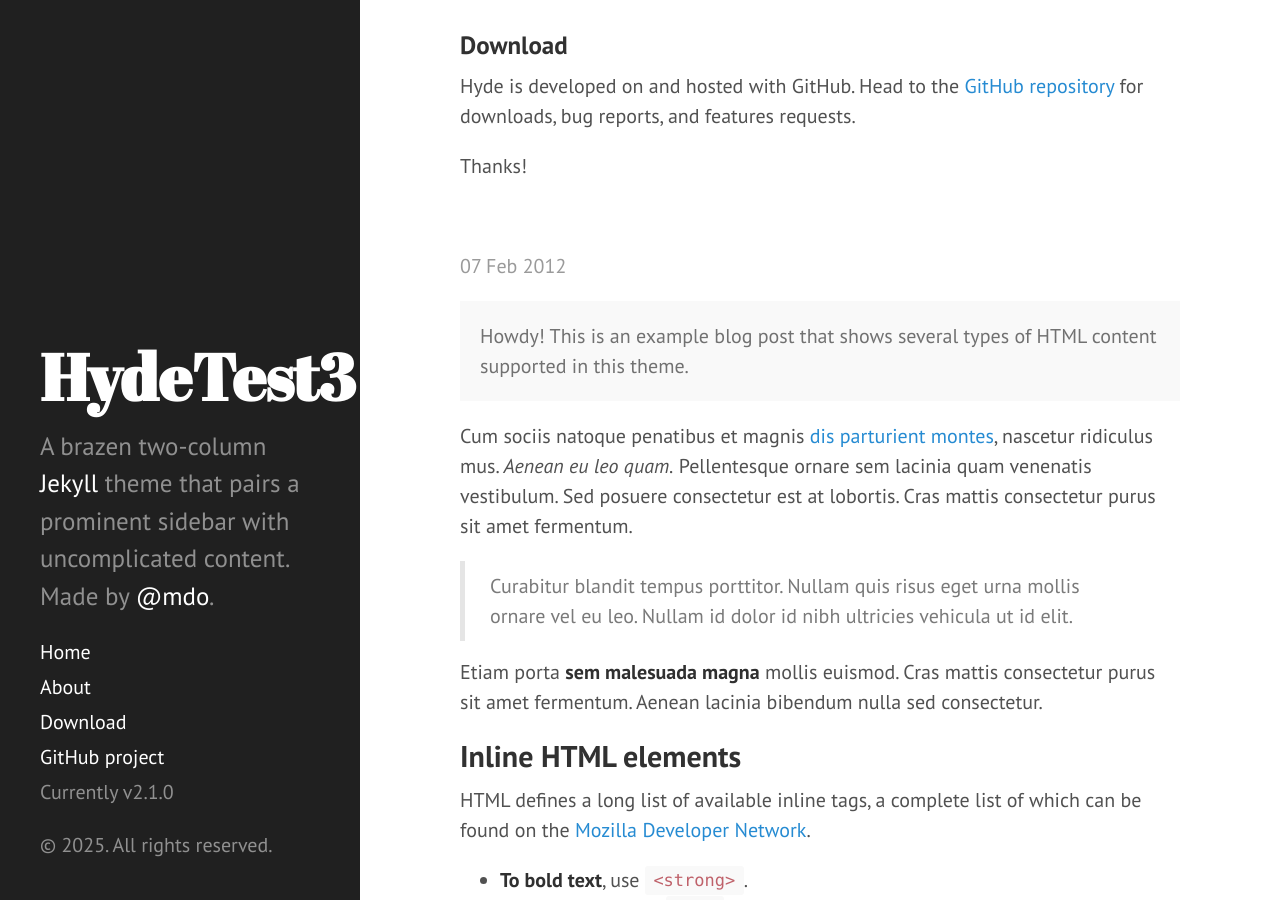
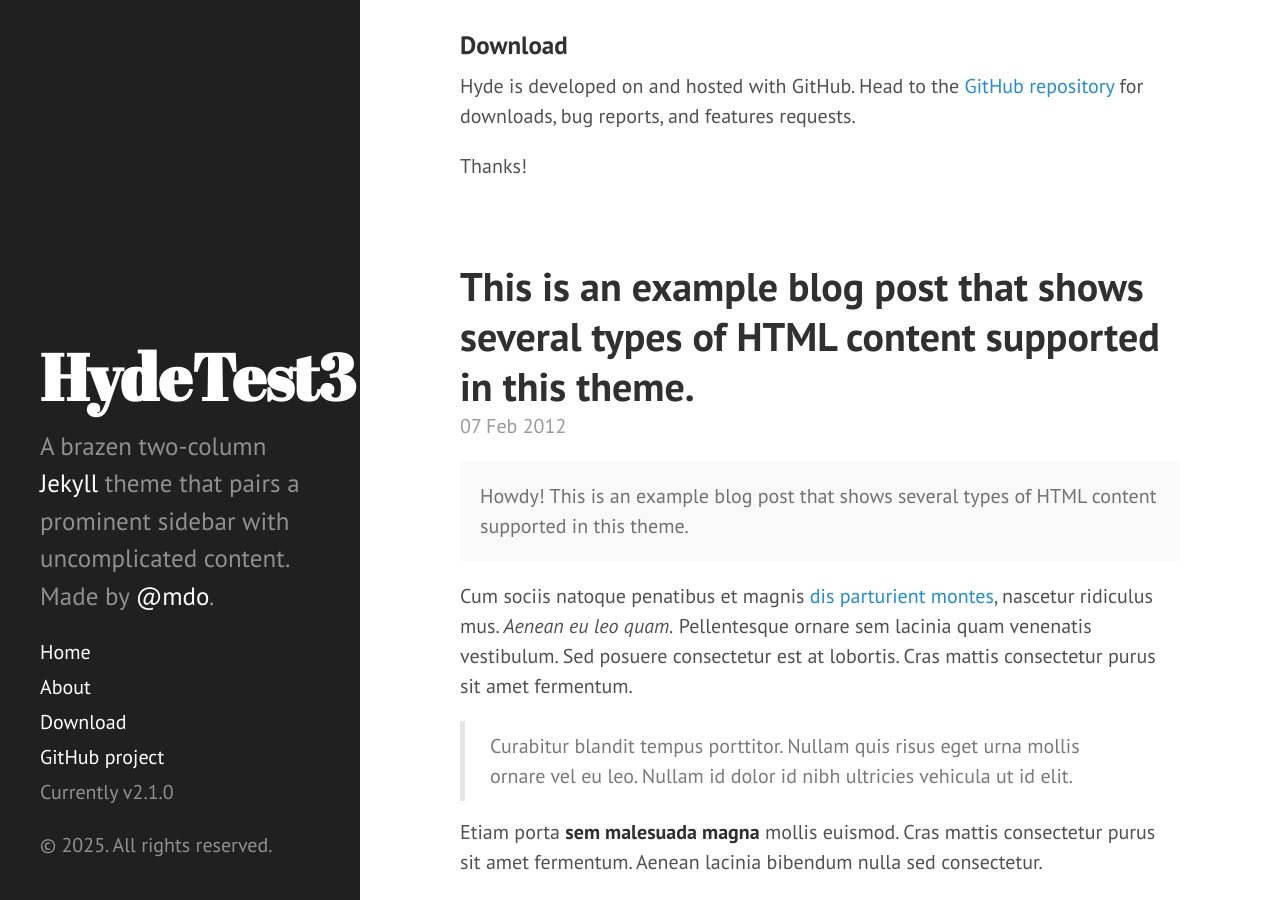
Before and after one commit to snowaner-ustc/snowaner-ustc.github.io, a Jekyll site: the page built from index.html, in a window 1280 px wide and 900 px high, scrolled down 1344 px. Built offline with Jekyll 4.4.1, drawn with Linux system fonts in a browser that asks for light colours; Markdown is read by kramdown in place of the engine named in the settings; the list of posts is cut into pages by our own code.

Commit message:
Update 2012-02-07-example-content.md
update example blog with description

```diff
--- a/_posts/2012-02-07-example-content.md
+++ b/_posts/2012-02-07-example-content.md
@@ -1,6 +1,7 @@
 ---
 layout: post
 title: Example content
+description: This is an example blog post that shows several types of HTML content supported in this theme.
 ---
 
 
```
